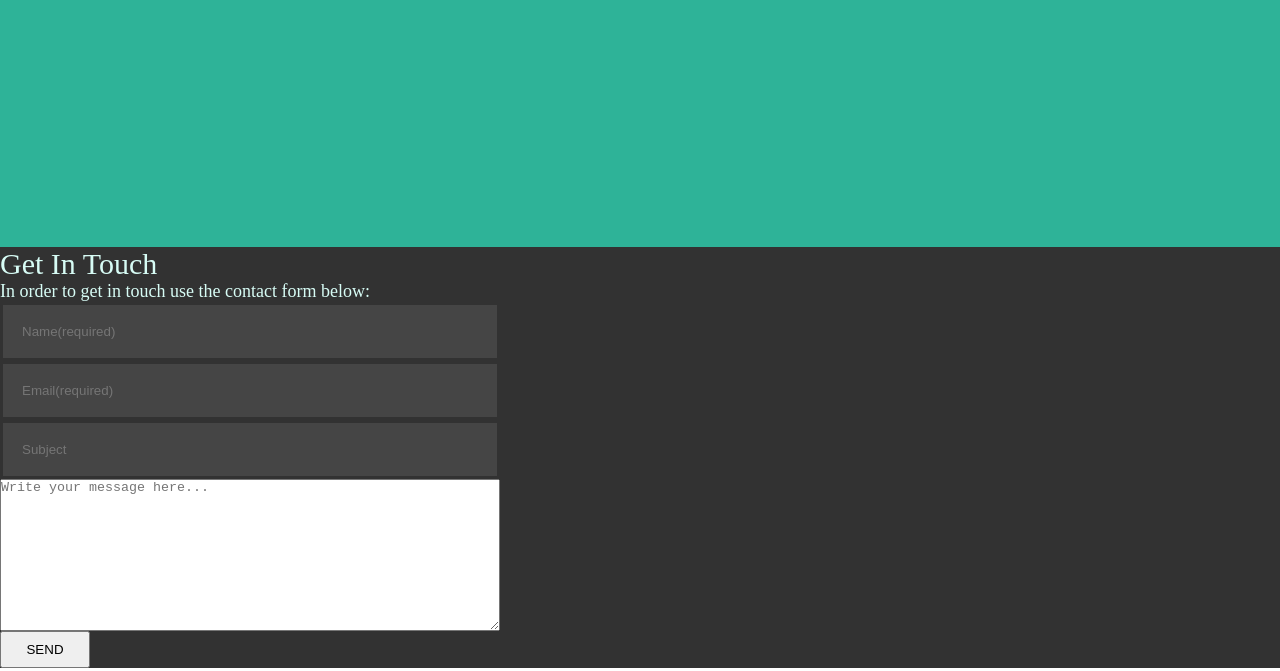
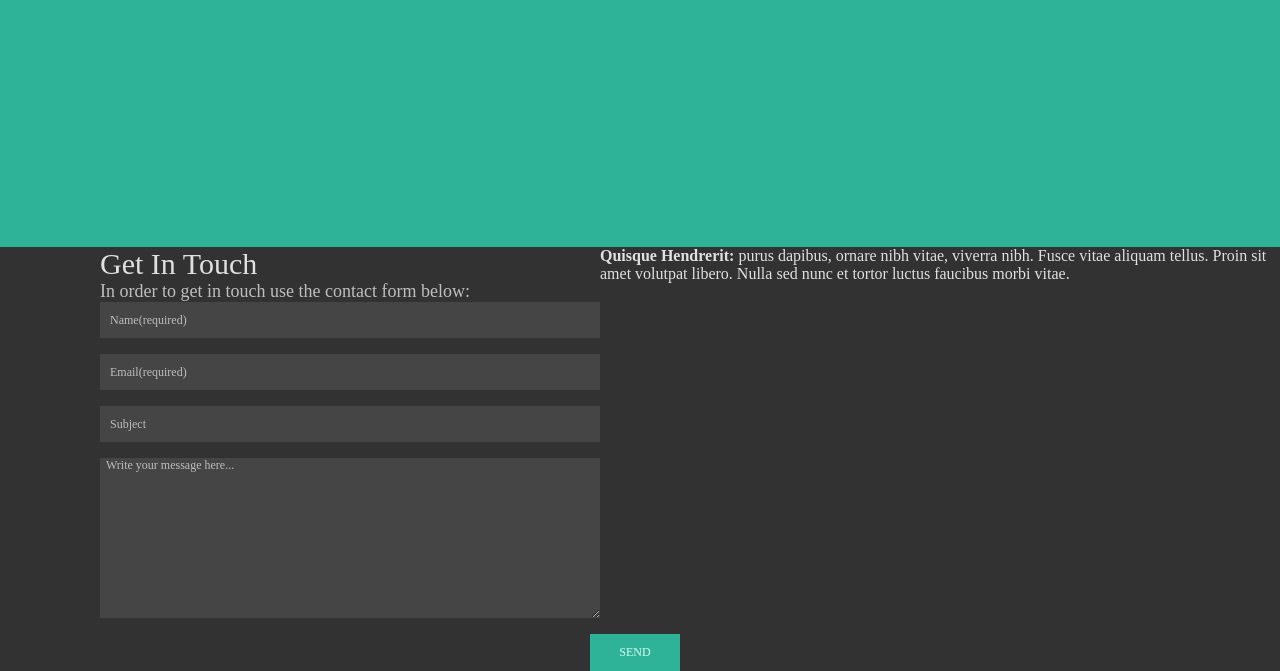
Before and after one commit to greatorangejuice/hexal, a plain HTML site: page index.html in a window 1280 px wide. Shown: the part 153-824 px from the top of the page. Drawn offline with Linux system fonts and the light colour scheme.

Commit message:
fix form

```diff
--- a/index.html
+++ b/index.html
@@ -108,19 +108,24 @@
 
         <form>
             <label for="test" class="form-title">
-                    Get In Touch
+                Get In Touch
             </label>
-            <label class="form-title_second " >
-
-                    In order to get in touch use the contact form below:
-
+            <label class="form-title_second ">
+                In order to get in touch use the contact form below:
             </label>
             <input type="text" placeholder="Name(required)" required>
             <input type="email" placeholder="Email(required)" required>
             <input type="text" placeholder="Subject">
-            <textarea name="test" id="" cols="30" rows="10" placeholder="Write your message here..." required></textarea>
+            <textarea name="test" cols="30" rows="10" placeholder="  Write your message here..." required></textarea>
             <button class="button">SEND</button>
         </form>
+
+        <div class="describe">
+            <p><strong>Quisque Hendrerit:</strong> purus dapibus, ornare nibh vitae, viverra nibh. Fusce vitae aliquam tellus. Proin sit
+                amet volutpat libero. Nulla sed nunc et tortor luctus faucibus morbi vitae. </p>
+        </div>
+
+        <!-- © Copyright 2013 by PSDchat -->
 
     </footer>
 </body>
--- a/style.css
+++ b/style.css
@@ -1,6 +1,7 @@
 * {
     margin: 0;
     padding: 0;
+    font-family: ' Lato-Regular', 'MyriadPro-Regular';
 }
 
 a {
@@ -79,6 +80,7 @@ h2 {
     font-size: 30px;
     color: rgba(215, 252, 245, 255);
 }
+
 h3 {
     font-size: 18px;
     color: rgba(32, 129, 109, 255);
@@ -92,33 +94,61 @@ h3 {
 
 footer {
     background: #323232;
+    display: flex;
 }
 
 form {
     width: 500px;
     display: flex;
     flex-direction: column;
+    margin-left: 100px;
 }
 
-form input{
+form input {
     background: #454545;
-    padding: 19px;
+    padding: 10px;
     border: none;
-    margin: 3px;
+    margin-bottom: 16px;
+}
+
+form input::placeholder {
+    font-size: 12px;
+    color: rgba(190, 190, 190, 255)
+}
+
+form textarea {
+    background: #454545;
+    border: none;
+}
+
+form textarea::placeholder {
+    font-size: 12px;
+    color: rgba(190, 190, 190, 255)
 }
 
 .form-title {
-    color: rgba(215, 252, 245, 255);
+    color: rgba(224, 224, 224, 255);
     font-size: 30px;
 }
 
 .form-title_second {
-    color: rgba(215, 252, 245, 255);
+    color: rgba(190, 190, 190, 255);
     font-size: 18px;
-    font-family: ' Lato-Regular', 'MyriadPro-Regular';
+
 }
 
 .button {
+    margin-left: 490px;
+    margin-top: 16px;
     width: 90px;
     height: 37px;
+    background: #2eb398;
+    border: none;
+    color: rgba(215, 252, 245, 255);
+    font-size: 12px;
 }
+
+.describe {
+    font-family: ' Lato-Regular', 'MyriadPro-Regular';
+    color: rgba(224, 224, 224, 255);
+}
```
